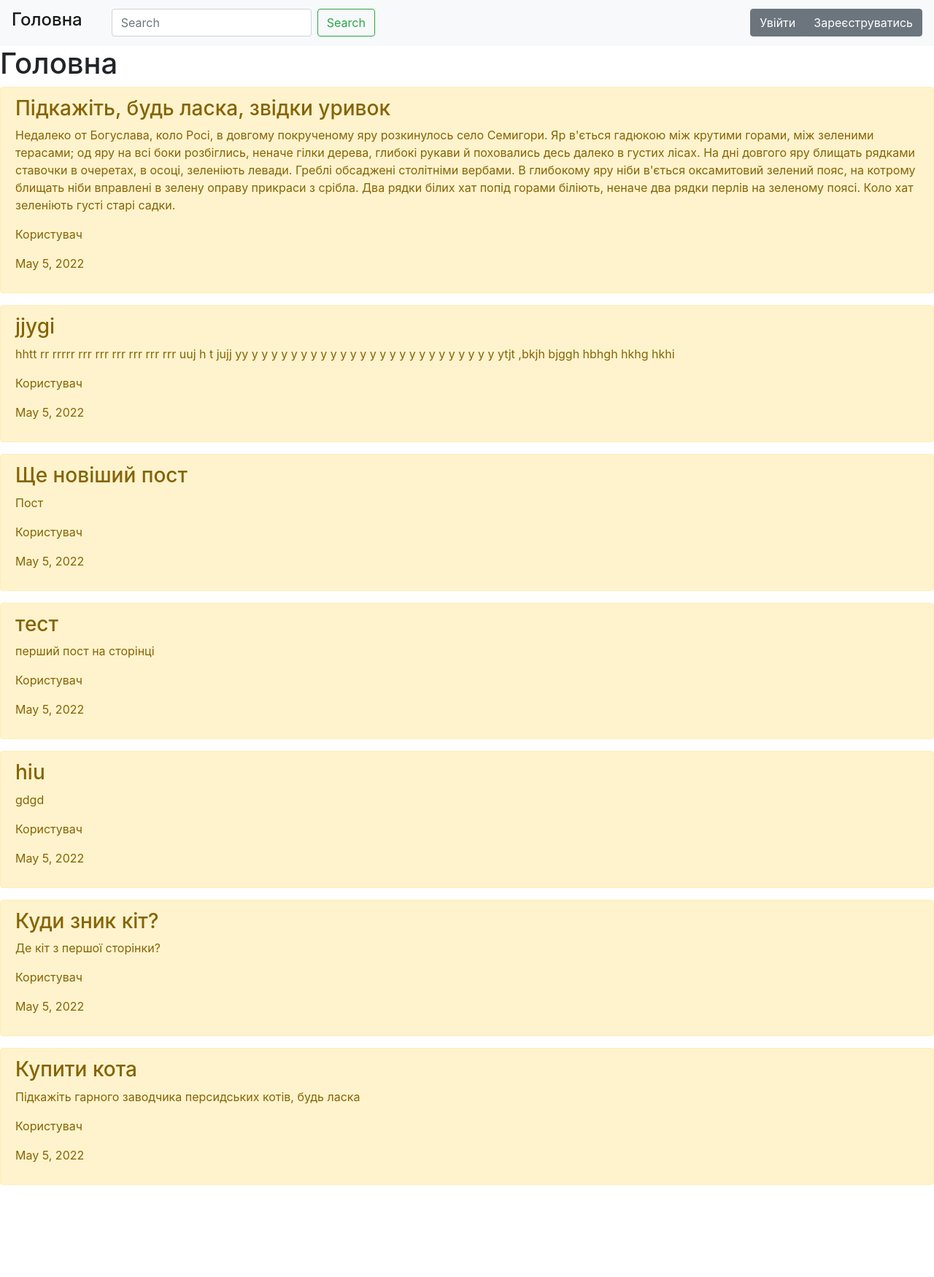
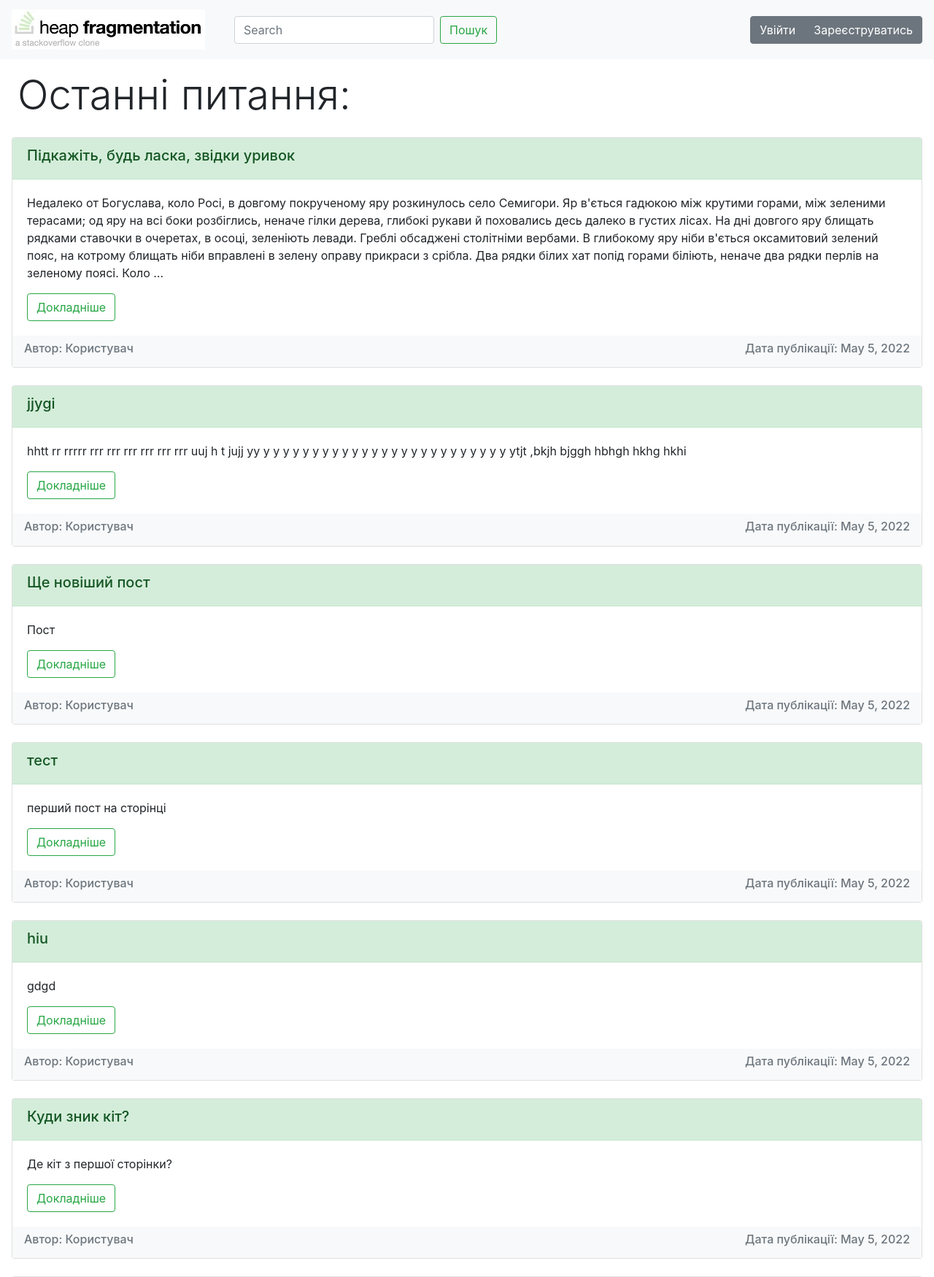
Before and after one commit to gooddemiurge/advice, a Django app: page / in a window 1280 px wide. Shown: the top 1750 px of the page at 73% size. Run offline with Django 3.2, Linux system fonts and the light colour scheme; data comes from the database, SQL or seed files in the repository; both versions use the stored data as it was after the commit; some libraries are stand-ins or nearby versions.

Commit message:
List view and new picture in header

```diff
--- a/advice/advice_app/forms.py
+++ b/advice/advice_app/forms.py
@@ -5,4 +5,4 @@ class PostForm(ModelForm):
     class Meta:
         model = Post
         fields = ["title", "question", "isClosed"]
-        widgets = {"question": Textarea(attrs={'placeholder': 'Введіть назву'})}
+        widgets = {"question": Textarea(attrs={'placeholder': 'Введіть питання'})}
--- a/advice/advice_app/templates/advice_app/base.html
+++ b/advice/advice_app/templates/advice_app/base.html
@@ -16,11 +16,13 @@
 <header>
     <nav class="navbar navbar-light bg-light">
         <div class="nav justify-content-left">
-            <a class="navbar-brand" href="{% url 'index' %}"><h4>Головна</h4></a>
+            <a class="navbar-brand" href="{% url 'index' %}">
+                <img class="d-inline-block align-top" src="static/advice_app/images/icon.jpg" alt="">
+            </a>
             <div class="pr-sm-4"></div>
         <form class="form-inline my-2 my-lg-0">
             <input class="form-control mr-sm-2" type="search" placeholder="Search" aria-label="Search">
-            <button class="btn btn-outline-success my-2 my-sm-0" type="submit">Search</button>
+            <button class="btn btn-outline-success my-2 my-sm-0" type="submit">Пошук</button>
         </form>
         </div>
 
--- a/advice/advice_app/templates/advice_app/index.html
+++ b/advice/advice_app/templates/advice_app/index.html
@@ -1,43 +1,26 @@
 {% extends 'advice_app/base.html' %}
 
 {% block title %}
-Котик
+Головна
 {% endblock %}
 
 {% block content %}
-<h1>Головна</h1>
-{% if posts %}
-  {% for i in posts %}
-    <div class="alert alert-warning mt-2">
-      <h3>{{ i.title }}</h3>
-      <p>{{ i.question }}</p>
-      <p>{{ i.author }}</p>
-      <p>{{ i.date }}</p>
+<h1 class="display-4 mx-4 my-3">Останні питання:</h1>
+{% if object_list %}
+  {% for i in object_list %}
+    <div class="card mt-4 mx-3">
+      <div class="card-header alert-success"><h5>{{ i.title }}</h5></div>
+      <div class="card-body">
+        <p class="card-text">{{ i.question|truncatewords:90 }}</p>
+        <a href="#" class="btn btn-outline-success">Докладніше</a>
+      </div>
+      <div class="navbar navbar-light bg-light text-muted">
+        <h6>Автор: {{ i.author }}</h6>
+        <h6>Дата публікації: {{ i.date }}</h6>
+      </div>
     </div>
   {% endfor %}
 {% else %}
   <p>Наразі дописів немає</p>
 {% endif %}
-
-<style>
-.container {
-  height: 200px;
-  position: relative;
-}
-
-.center {
-  margin: 0;
-  position: absolute;
-  top: 150%;
-  left: 50%;
-  -ms-transform: translate(-50%, -50%);
-  transform: translate(-50%, -50%);
-}
-</style>
-
-<div class="container">
-  <div class="center">
-    <img src="https://cdn.onlinepets.com/images/art/artikel-kitten-aufziehen-medpets-nl-4-1616590678-1114.jpg"></img></br>
-  </div>
-</div>
 {% endblock %}
--- a/advice/advice_app/urls.py
+++ b/advice/advice_app/urls.py
@@ -3,7 +3,7 @@ from . import views
 from django.conf.urls import url
 
 urlpatterns = [
-    path('', views.index, name='index'),
+    path('', views.Main_page.as_view(), name='index'),
     path('about_us', views.about_us, name='about'),
     path('add_post', views.add_post, name='add_post'),
     url('register', views.register, name='register'),
--- a/advice/advice_app/views.py
+++ b/advice/advice_app/views.py
@@ -4,12 +4,16 @@ from .forms import PostForm
 from django.contrib import messages
 from django.contrib.auth import login as auth_login, authenticate
 from django.contrib.auth.forms import UserCreationForm, AuthenticationForm
+from django.views.generic import ListView
 
 
 # Create your views here.
-def index(request):
-    posts = Post.objects.order_by('-id')
-    return render(request, 'advice_app/index.html', {'posts': posts})
+
+class Main_page(ListView):
+    model = Post
+    queryset = Post.objects.order_by('-id')[:10]
+    template_name = "advice_app/index.html"
+
 
 def about_us(request):
     return render(request, 'advice_app/about.html')
```
Also changed, not shown: advice/advice_app/static/advice_app/images/icon.jpg (added), advice/db.sqlite3.
